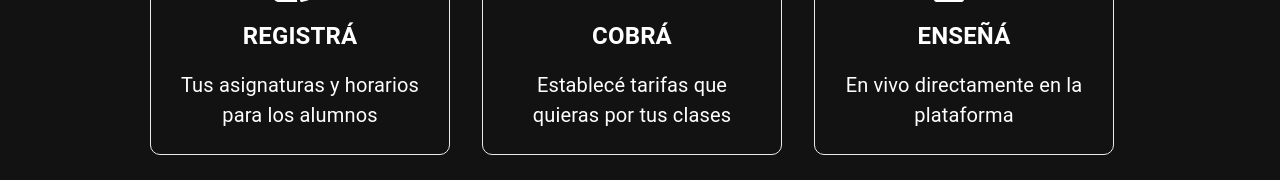
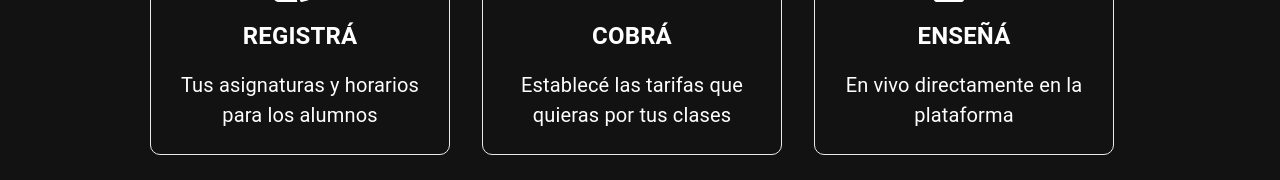
Before and after one commit to 3nu3l/marketplace-profesores-particulares, a Next.js app in the folder frontend/: page / in a window 1280 px wide. Shown: the part 1266-1446 px from the top of the page. Built offline with nearby package versions, Linux system fonts and the light colour scheme.

Commit message:
Fixed a typo

```diff
--- a/frontend/pages/index.js
+++ b/frontend/pages/index.js
@@ -65,7 +65,7 @@ export default function Home() {
             justify="space-between"
             alignItems="center">
               <FeatureBox title="REGISTRÁ" description="Tus asignaturas y horarios para los alumnos" icon={faFilePen} pageLink="registrationClass" />
-              <FeatureBox title="COBRÁ" description="Establecé tarifas que quieras por tus clases " icon={faCommentDollar} pageLink="registrationClass" />
+              <FeatureBox title="COBRÁ" description="Establecé las tarifas que quieras por tus clases " icon={faCommentDollar} pageLink="registrationClass" />
               <FeatureBox title="ENSEÑÁ" description="En vivo directamente en la plataforma" icon={faChalkboardUser} pageLink="registrationClass" />
           </Grid>
         </div>
```
